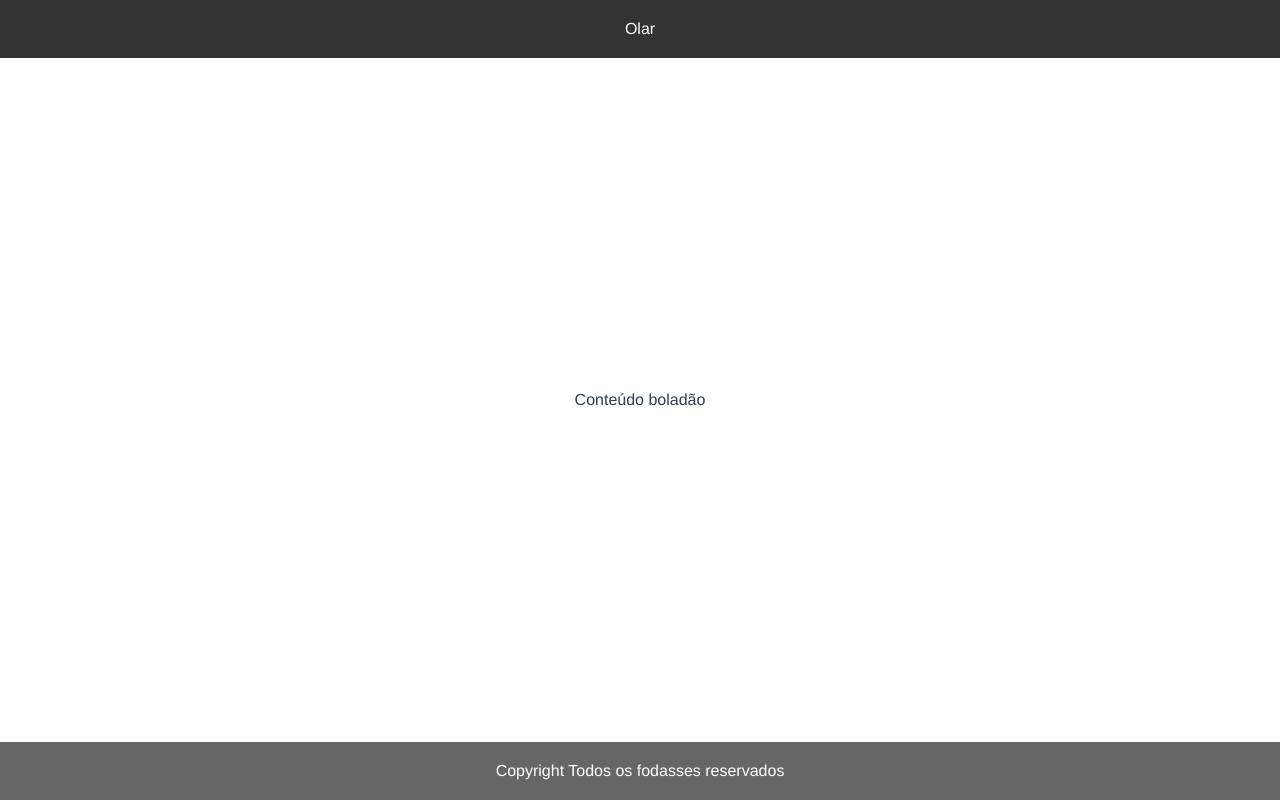
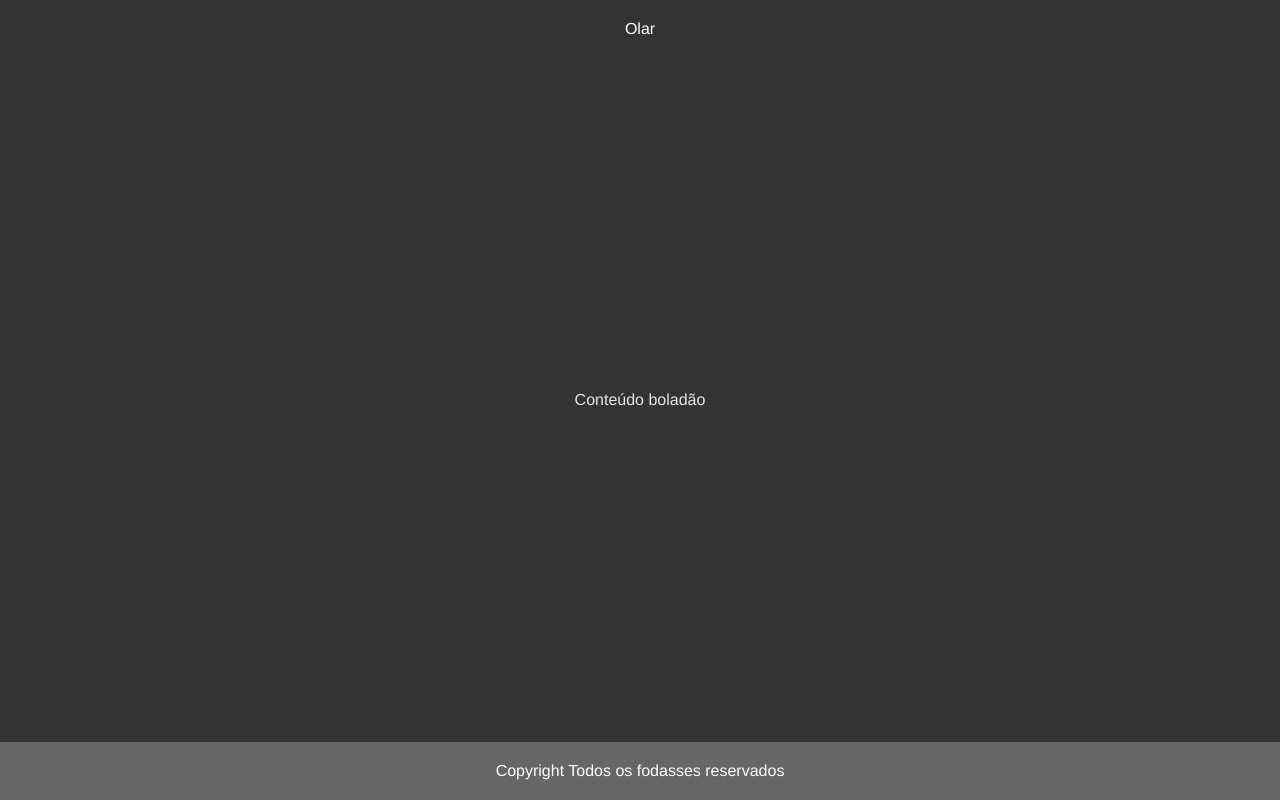
Before and after one commit to dulcetti/react-context, a React (Create React App) app: page / in a window 1280 px wide. Built offline with nearby package versions, Linux system fonts and the light colour scheme.

Commit message:
feat: add app styles and context

```diff
--- a/src/components/main/index.tsx
+++ b/src/components/main/index.tsx
@@ -1,15 +1,29 @@
+import { useState } from 'react';
+
 import * as S from './styles';
 
+import { themes, ThemesContext } from '../../contexts/themes';
 import Footer from '../footer';
 import Content from '../content';
 import Header from '../header';
 
 export default function Main() {
+  const [theme, setTheme] = useState(themes.dark);
+
+  const appStyle = {
+    backgroundColor: theme.bg,
+    color: theme.color,
+    height: '100vh',
+    margin: '0',
+  };
+
   return (
-    <S.AppWrapper>
-      <Header />
-      <Content />
-      <Footer />
-    </S.AppWrapper>
+    <ThemesContext.Provider value={theme}>
+      <S.AppWrapper style={appStyle}>
+        <Header />
+        <Content />
+        <Footer />
+      </S.AppWrapper>
+    </ThemesContext.Provider>
   );
 }
```
